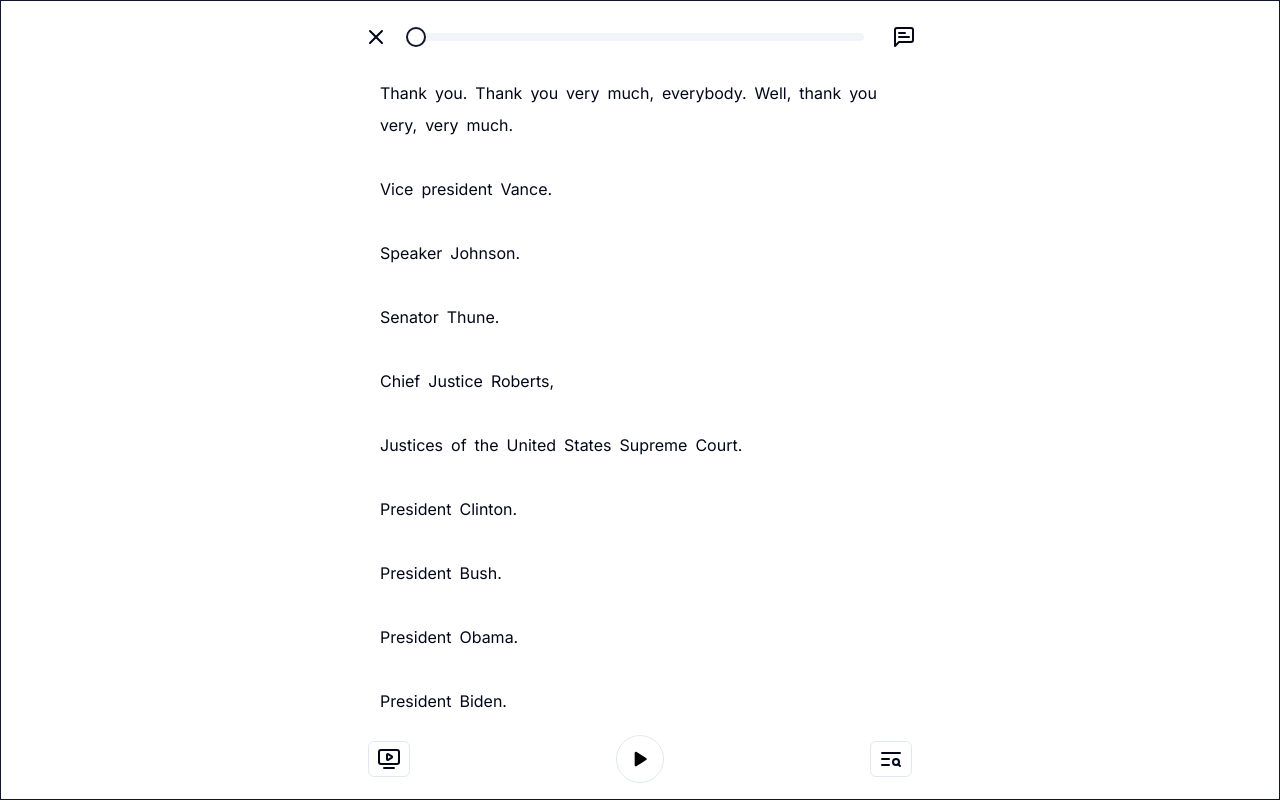
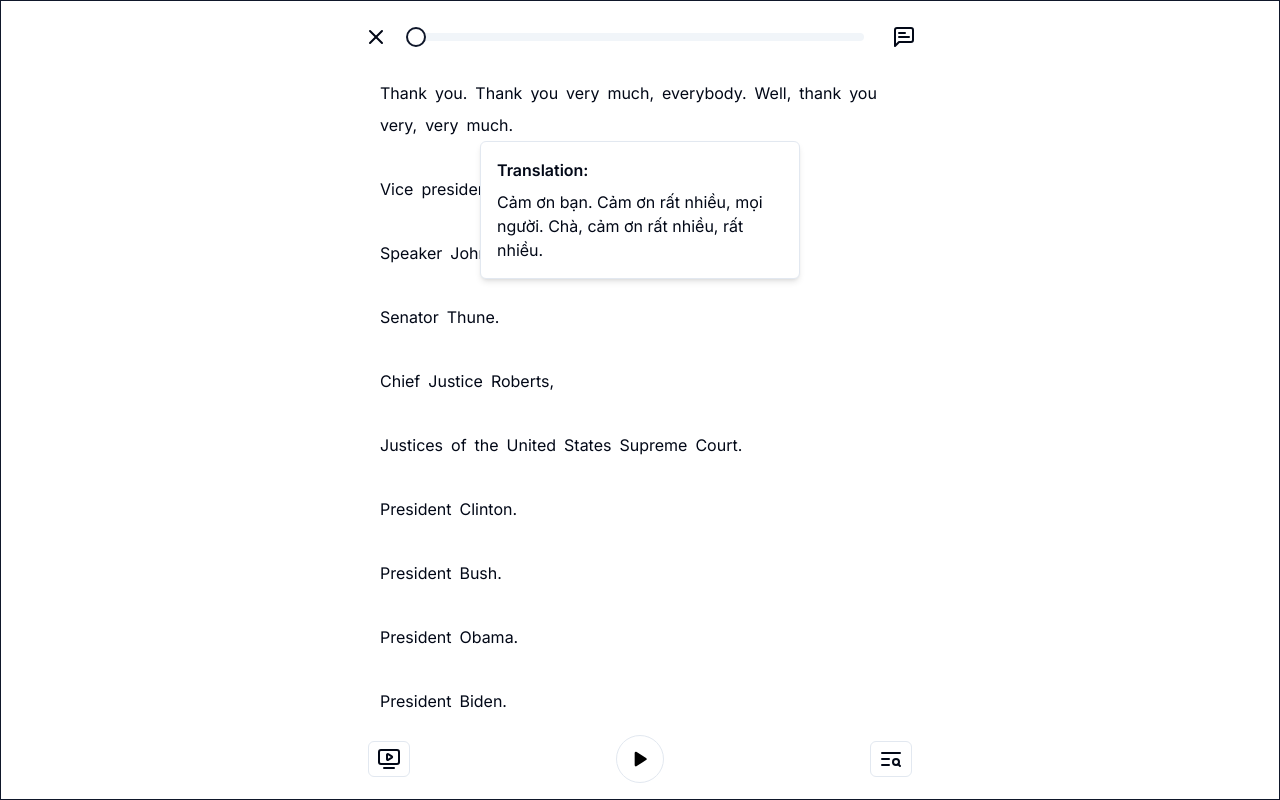
Before and after one commit to developedbyluan/ministoryhabit, a Next.js app: page /go/1 in a window 1280 px wide. Both pictures are taken after a click on the element "you.". Built offline with nearby package versions, Linux system fonts and the light colour scheme.

Commit message:
ReadModeText: create Sentence Translation

```diff
--- a/package.json
+++ b/package.json
@@ -14,6 +14,7 @@
   },
   "dependencies": {
     "@kinde-oss/kinde-auth-nextjs": "^2.4.6",
+    "@radix-ui/react-popover": "^1.1.5",
     "@radix-ui/react-slider": "^1.2.2",
     "@radix-ui/react-slot": "^1.1.1",
     "@supabase/supabase-js": "^2.48.0",
--- a/src/app/(media)/go/[slug]/ReadModeText.tsx
+++ b/src/app/(media)/go/[slug]/ReadModeText.tsx
@@ -1,11 +1,23 @@
 import { useEffect, useRef } from "react";
+import {
+  Popover,
+  PopoverContent,
+  PopoverTrigger,
+} from "@/components/ui/popover";
+import ReadModeTextTranslation from "./ReadModeTextTranslation";
 
 type Word = {
   word: string;
   index: number;
 };
 
-type Lyric = { start_time: number; end_time: number; text: string; ipa: string; translation: string };
+type Lyric = {
+  start_time: number;
+  end_time: number;
+  text: string;
+  ipa: string;
+  translation: string;
+};
 
 type ReadModeTextProps = {
   lyrics: Lyric[];
@@ -13,6 +25,7 @@ type ReadModeTextProps = {
   updateCurrentLyricIndex: (index: number) => void;
   showIPA: boolean;
 };
+
 export default function ReadModeText({
   lyrics,
   currentTime,
@@ -70,10 +83,14 @@ export default function ReadModeText({
             </span>
           </div>
         ));
+
         return (
-          <div key={index} className="flex flex-wrap">
-            {wordsElement}
-          </div>
+        <ReadModeTextTranslation
+        key={index}
+          index={index}
+          wordsElement={wordsElement}
+          translation={lyric.translation}
+        />
         );
       })}
     </div>
--- /dev/null
+++ b/src/app/(media)/go/[slug]/ReadModeTextTranslation.tsx
@@ -0,0 +1,31 @@
+import {
+  Popover,
+  PopoverContent,
+  PopoverTrigger,
+} from "@/components/ui/popover";
+
+type ReadModeTextTranslationProps = {
+  index: number;
+  wordsElement: React.ReactElement[];
+  translation: string;
+};
+
+export default function ReadModeTextTranslation({
+  index,
+  wordsElement,
+  translation,
+}: ReadModeTextTranslationProps) {
+  return (
+    <Popover>
+      <PopoverTrigger asChild>
+        <div className="flex flex-wrap">{wordsElement}</div>
+      </PopoverTrigger>
+      <PopoverContent className="w-80">
+        <div className="space-y-2">
+          <p className="font-semibold">Translation:</p>
+          <p>{translation}</p>
+        </div>
+      </PopoverContent>
+    </Popover>
+  );
+}
--- /dev/null
+++ b/src/components/ui/popover.tsx
@@ -0,0 +1,31 @@
+"use client"
+
+import * as React from "react"
+import * as PopoverPrimitive from "@radix-ui/react-popover"
+
+import { cn } from "@/lib/utils"
+
+const Popover = PopoverPrimitive.Root
+
+const PopoverTrigger = PopoverPrimitive.Trigger
+
+const PopoverContent = React.forwardRef<
+  React.ElementRef<typeof PopoverPrimitive.Content>,
+  React.ComponentPropsWithoutRef<typeof PopoverPrimitive.Content>
+>(({ className, align = "center", sideOffset = 4, ...props }, ref) => (
+  <PopoverPrimitive.Portal>
+    <PopoverPrimitive.Content
+      ref={ref}
+      align={align}
+      sideOffset={sideOffset}
+      className={cn(
+        "z-50 w-72 rounded-md border bg-popover p-4 text-popover-foreground shadow-md outline-none data-[state=open]:animate-in data-[state=closed]:animate-out data-[state=closed]:fade-out-0 data-[state=open]:fade-in-0 data-[state=closed]:zoom-out-95 data-[state=open]:zoom-in-95 data-[side=bottom]:slide-in-from-top-2 data-[side=left]:slide-in-from-right-2 data-[side=right]:slide-in-from-left-2 data-[side=top]:slide-in-from-bottom-2",
+        className
+      )}
+      {...props}
+    />
+  </PopoverPrimitive.Portal>
+))
+PopoverContent.displayName = PopoverPrimitive.Content.displayName
+
+export { Popover, PopoverTrigger, PopoverContent }
```
Also changed, not shown: 1 other file (tests, documents, lock files or other folders).
